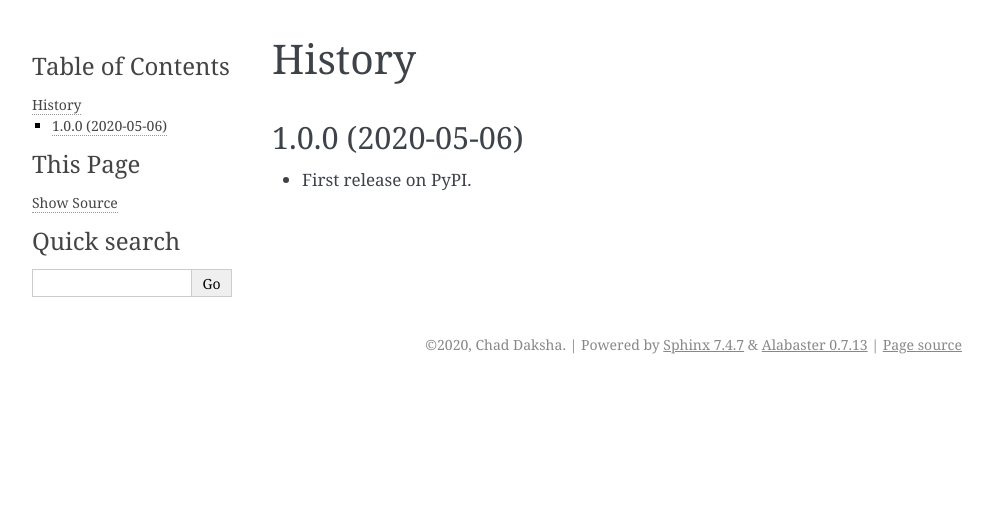
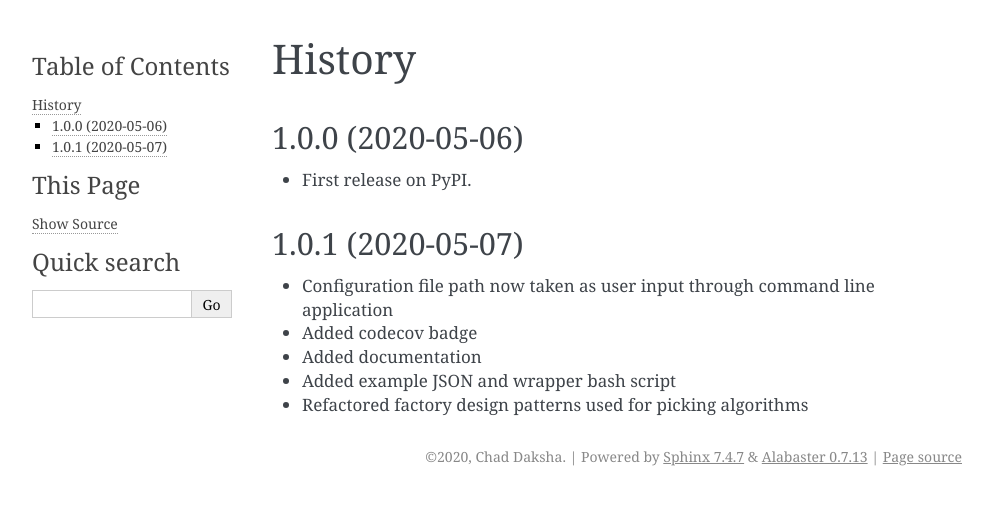
Before and after one commit to cdaksha/parametrization_clean, a Sphinx documentation site: the page built from docs/source/history.rst, in a window 1280 px wide. Shown: the top 505 px of the page, without its empty margins (148-1141 px from the left). Built offline with Sphinx 7.4.7, drawn with Linux system fonts in a browser that asks for light colours.

Commit message:
added history documentation and changed version in setup

```diff
--- a/docs/source/history.rst
+++ b/docs/source/history.rst
@@ -6,3 +6,12 @@ History
 ------------------
 
 * First release on PyPI.
+
+1.0.1 (2020-05-07)
+------------------
+
+* Configuration file path now taken as user input through command line application
+* Added codecov badge
+* Added documentation
+* Added example JSON and wrapper bash script
+* Refactored factory design patterns used for picking algorithms
--- a/setup.cfg
+++ b/setup.cfg
@@ -1,5 +1,5 @@
 [bumpversion]
-current_version = 1.0.0.8
+current_version = 1.0.1
 commit = True
 tag = True
 
--- a/setup.py
+++ b/setup.py
@@ -47,6 +47,6 @@ setup(
     test_suite='tests',
     tests_require=test_requirements,
     url='https://github.com/cdaksha/parametrization_clean',
-    version='1.0.0.9.9.1',
+    version='1.0.1',
     zip_safe=False,
 )
```
